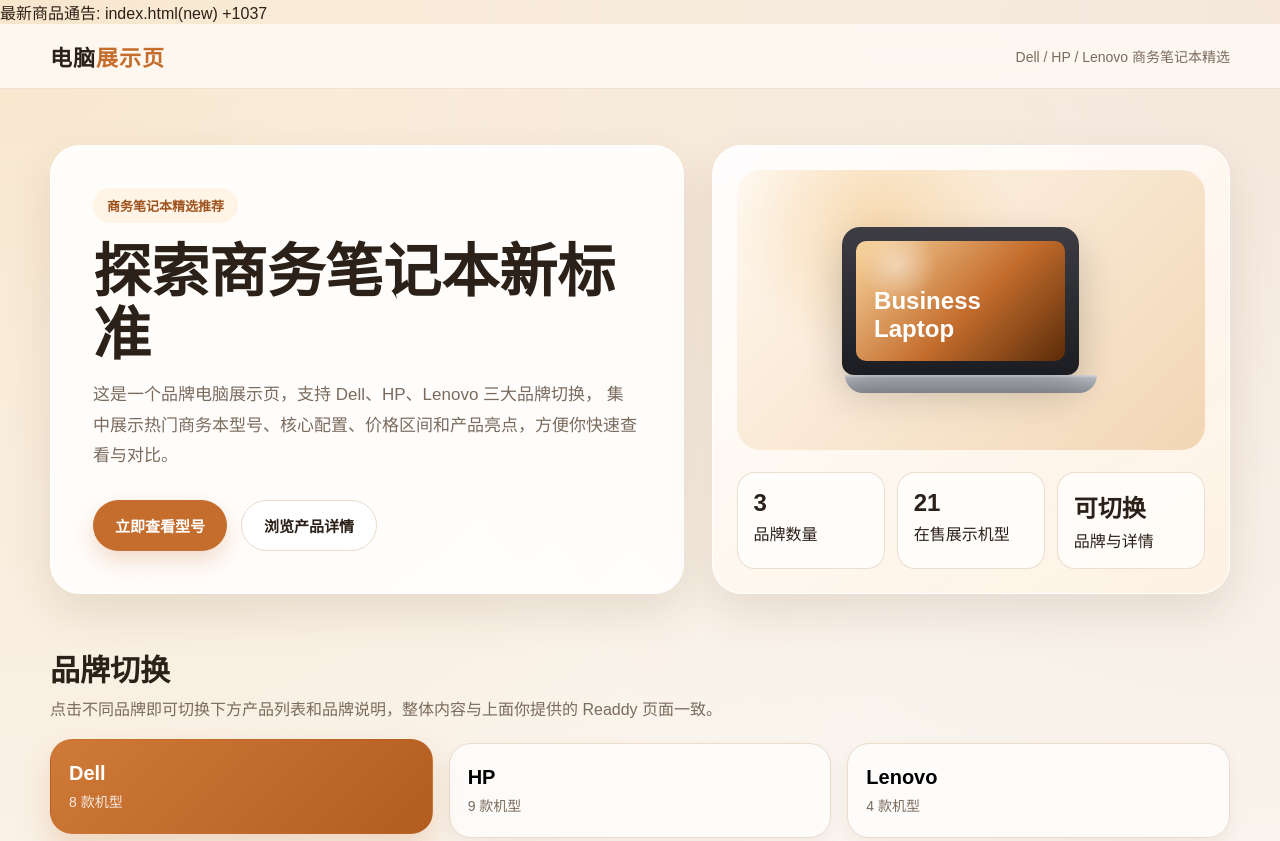
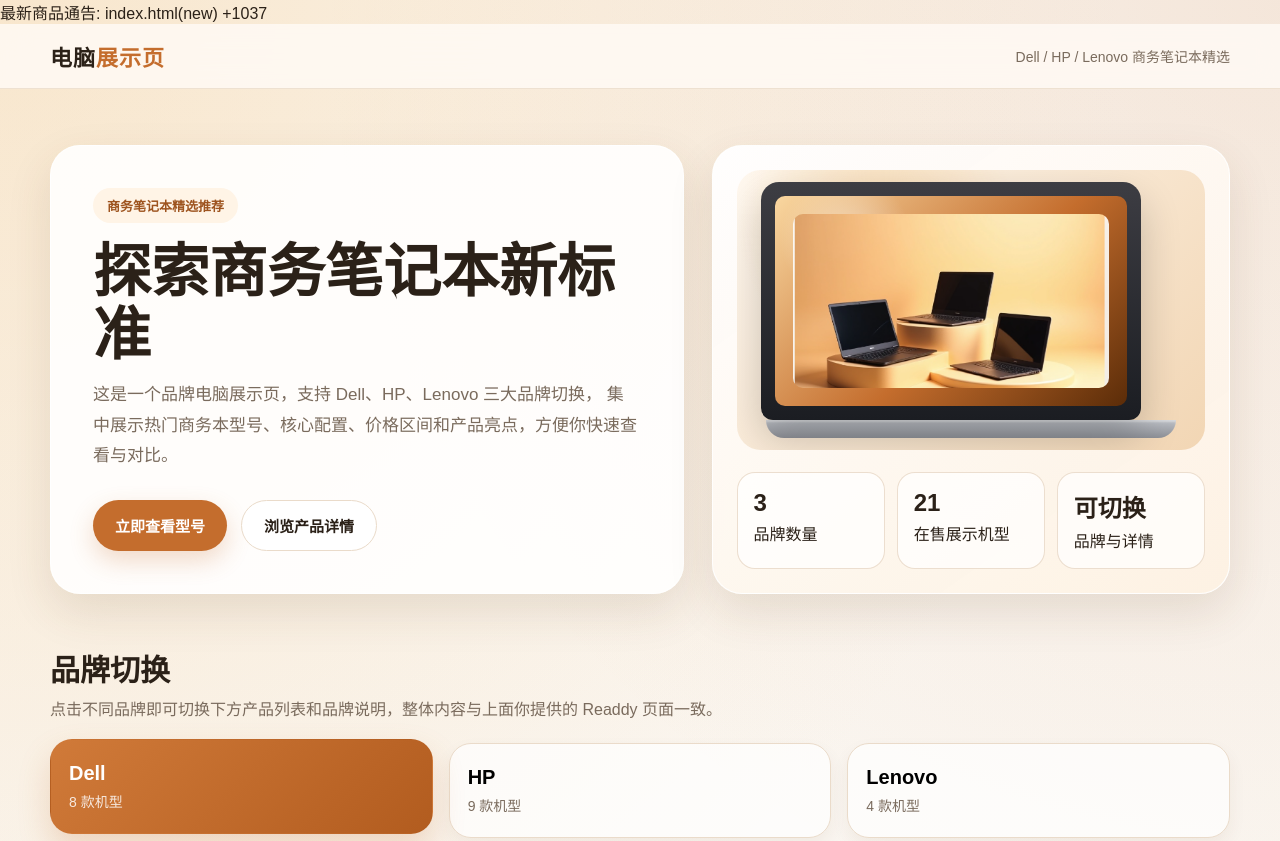
Before and after one commit to xiaoyuleo89/golden-anchor-site, a plain HTML site: page computer.html in a window 1280 px wide. Shown: the top 841 px of the page. Drawn offline with Linux system fonts and the light colour scheme.

Commit message:
Update computer.html

```diff
--- a/computer.html
+++ b/computer.html
@@ -529,7 +529,9 @@ index.html(new)
           <div class="laptop-visual">
             <div>
               <div class="laptop">
-                <div class="screen">Business Laptop</div>
+              <div class="screen">
+  <img src="fab879d1-f2ab-4129-a815-677c25b3d134.png" style="width: 100%; height: 100%; object-fit: cover; border-radius: 10px;">
+</div>
               </div>
               <div class="base"></div>
             </div>
```
